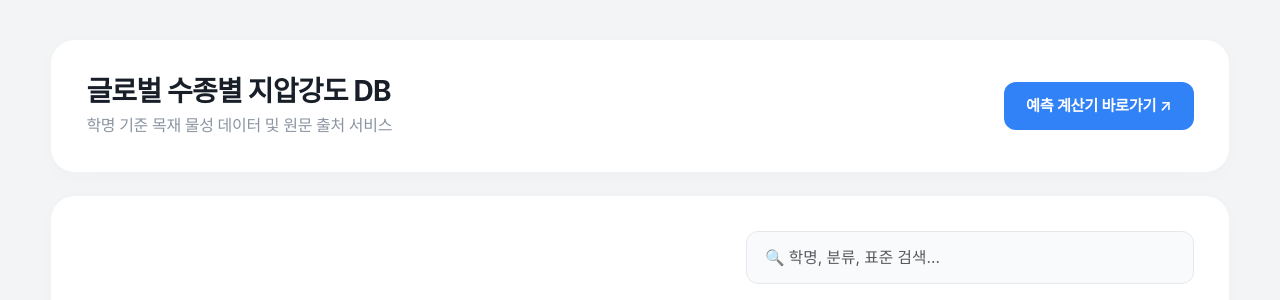
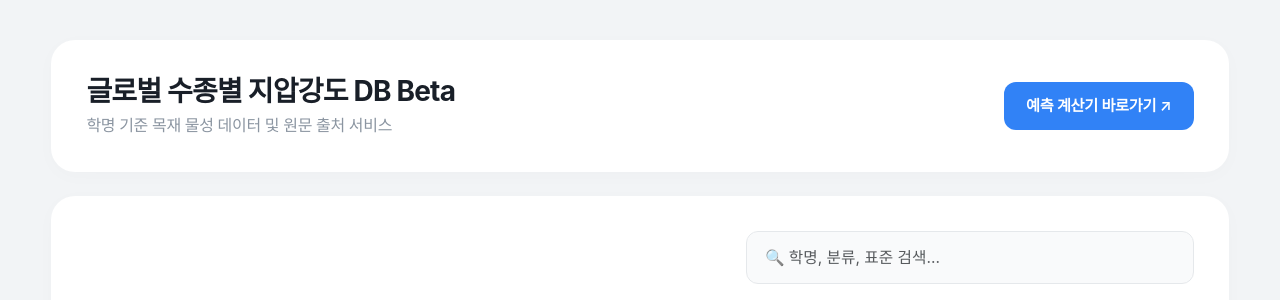
Before and after one commit to lcw1970/wood_data, a Spring Boot app: page / in a window 1280 px wide. Shown: the top 300 px of the page. Run offline with Spring Boot 4, Linux system fonts and the light colour scheme; some web fonts are replaced.

Commit message:
Beta 명 추가

```diff
--- a/src/main/resources/templates/calculator.html
+++ b/src/main/resources/templates/calculator.html
@@ -80,7 +80,7 @@
     <!-- 상단 헤더 카드 -->
     <div class="toss-card d-flex flex-column flex-md-row justify-content-between align-items-stretch align-items-md-center gap-3">
         <div>
-            <h1 class="toss-header-title mb-1">지압강도 & 5톤 UTM 계산기</h1>
+            <h1 class="toss-header-title mb-1">지압강도 & 5톤 UTM 계산기 Beta</h1>
             <p class="toss-header-desc mb-0">Eurocode 5 & NDS 평균 지압강도 기반 실험 판별</p>
         </div>
         <div>
--- a/src/main/resources/templates/index.html
+++ b/src/main/resources/templates/index.html
@@ -60,7 +60,7 @@
     <!-- 상단 헤더 카드 -->
     <div class="toss-card d-flex flex-column flex-md-row justify-content-between align-items-stretch align-items-md-center gap-3">
         <div>
-            <h1 class="toss-header-title mb-1">글로벌 수종별 지압강도 DB</h1>
+            <h1 class="toss-header-title mb-1">글로벌 수종별 지압강도 DB Beta</h1>
             <p class="toss-header-desc mb-0">학명 기준 목재 물성 데이터 및 원문 출처 서비스</p>
         </div>
         <div>
```
